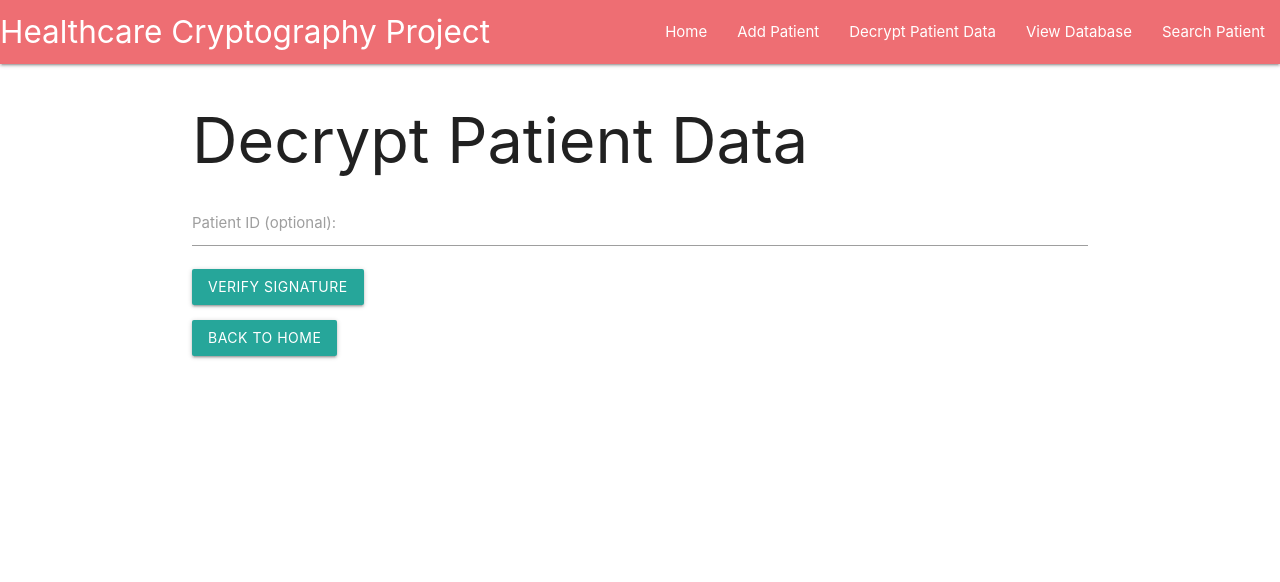
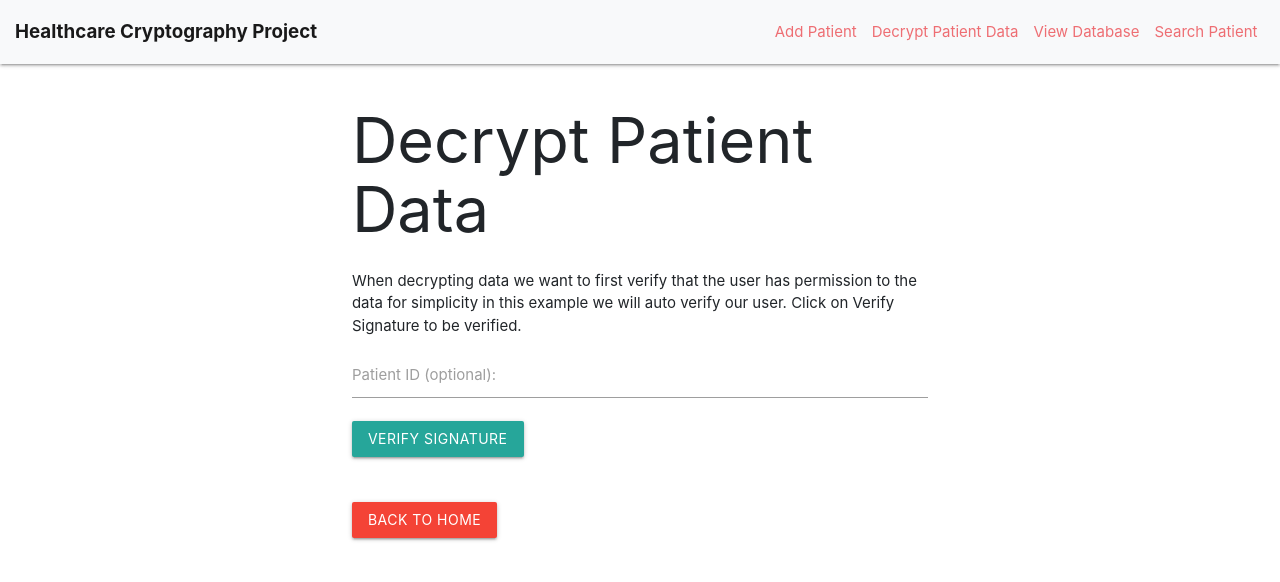
Before and after one commit to aa57c/CryptographyProject, a Flask app: page /decrypt_patient in a window 1280 px wide. Shown: the top 582 px of the page. Run offline with Flask 3, Linux system fonts and the light colour scheme; some libraries are stand-ins or nearby versions.

Commit message:
views compleate and decryption improvement

```diff
--- a/app.py
+++ b/app.py
@@ -16,6 +16,7 @@
 
 # Initialize Flask application
 app = Flask(__name__)
+# app = Flask(__name__, static_folder='app/static')
 app.secret_key = 'your_secret_key'  # Set a secret key for session management
 
 # AES Encryption
@@ -98,6 +99,7 @@
 def verify_patient():
     if request.method == 'POST':
         patient_id = request.form.get('patient_id')
+
         if patient_id:
             stored_data = search_patient_by_id_in_postgres(patient_id)
         else:
@@ -107,7 +109,7 @@
             flash("No data found with the provided ID.")
             return redirect(url_for('home'))
 
-        patient_name, aes_encrypted_data, pqc_encrypted_key, ecc_signature, ecc_verifying_key, pqc_private_key = stored_data
+        patient_id, patient_name, aes_encrypted_data, pqc_encrypted_key, ecc_signature, ecc_verifying_key, pqc_private_key = stored_data
 
         # Decode data from storage
         ecc_signature = base64.b64decode(ecc_signature)
@@ -117,14 +119,14 @@
             # Verify the signature using ECC
             if ecc_verify(ecc_signature, aes_encrypted_data.encode('utf-8'), ecc_verifying_key):
                 flash('Signature verified. You can now decrypt the data.')
-                return render_template('decrypt_patient.html', verified=True, patient_id=patient_id)
+                return render_template('decrypt_patient.html', verified=True, patient_id=patient_id, patient_name=patient_name, aes_encrypted_data=aes_encrypted_data)
             else:
                 flash('Signature verification failed. Data integrity could not be confirmed.')
                 return redirect(url_for('home'))
         except Exception as e:
             flash(f"An error occurred: {str(e)}")
             return redirect(url_for('home'))
-    return render_template('verify_patient.html')
+    return render_template('verify_patient.html', patient_name=patient_name, aes_encrypted_data=aes_encrypted_data)
 
 # Route to retrieve and decrypt patient data from the database
 @app.route('/decrypt_patient', methods=['GET', 'POST'])
@@ -144,7 +146,7 @@
                 flash("No data found with the provided ID.")
                 return render_template('decrypt_patient.html')
 
-            patient_name, aes_encrypted_data, pqc_encrypted_key, ecc_signature, ecc_verifying_key, pqc_private_key = stored_data
+            patient_id, patient_name, aes_encrypted_data, pqc_encrypted_key, ecc_signature, ecc_verifying_key, pqc_private_key = stored_data
 
             # Decode data from storage
             pqc_encrypted_key = base64.b64decode(pqc_encrypted_key)
@@ -160,7 +162,7 @@
                 # Flash a success message
                 flash('Patient data has been successfully decrypted!')
 
-                return render_template('decrypt_patient.html', patient_name=patient_name, data=decrypted_text, verified=True)
+                return render_template('decrypt_patient.html', patient_name=patient_name, data=decrypted_text, aes_encrypted_data=aes_encrypted_data, verified=True)
             except Exception as e:
                 flash(f"An error occurred: {str(e)}")
                 return render_template('decrypt_patient.html')
--- a/postgres_interaction.py
+++ b/postgres_interaction.py
@@ -84,7 +84,7 @@
 
         # Retrieve the latest patient entry from the table
         cur.execute("""
-            SELECT patient_name, aes_encrypted_data, pqc_encrypted_key, ecc_signature, ecc_verifying_key, pqc_private_key
+            SELECT id, patient_name, aes_encrypted_data, pqc_encrypted_key, ecc_signature, ecc_verifying_key, pqc_private_key
             FROM patient_data ORDER BY id DESC LIMIT 1
         """)
         result = cur.fetchone()
--- /dev/null
+++ b/static/style.css
@@ -0,0 +1,17 @@
+.navbar-brand {
+    font-size: 1.5rem;
+    font-weight: bold;
+}
+
+.nav-link {
+    color: #ee6e73 !important; /* Bootstrap's default primary color */
+}
+
+/* style.css*/
+
+body {
+    background-color: rgb(20, 40, 60);
+    color: rgb(240, 248, 255);
+    font-family: "Helvetica", "Arial", sans-serif;
+    font-size: 1.3em;
+}
--- a/templates/decrypt_patient.html
+++ b/templates/decrypt_patient.html
@@ -1,47 +1,10 @@
-<!doctype html>
-<html lang="en">
-<head>
-    <meta charset="UTF-8">
-    <title>Decrypt Patient Data</title>
-    <!-- Materialize CSS -->
-    <link href="https://cdnjs.cloudflare.com/ajax/libs/materialize/1.0.0/css/materialize.min.css" rel="stylesheet">
-</head>
-<body>
-    <!-- Navbar -->
-    <nav>
-        <div class="nav-wrapper">
-            <a href="#" class="brand-logo">Healthcare Cryptography Project</a>
-            <ul id="nav-mobile" class="right hide-on-med-and-down">
-                <li><a href="{{ url_for('home') }}">Home</a></li>
-                <li><a href="{{ url_for('add_patient') }}">Add Patient</a></li>
-                <li><a href="{{ url_for('decrypt_patient') }}">Decrypt Patient Data</a></li>
-                <li><a href="{{ url_for('view_database') }}">View Database</a></li>
-                <li><a href="{{ url_for('search_patient') }}">Search Patient</a></li>
-            </ul>
-        </div>
-    </nav>
+{% extends "index.html" %}
+
+{% block title %}Home - Healthcare Cryptography Project{% endblock %}
+
+{% block content %}
 
     <div class="container">
-        <h1>Decrypt Patient Data</h1>
-        <form method="post" action="/verify_patient">
-            <div class="input-field">
-                <label for="patient_id">Patient ID (optional):</label>
-                <input type="text" id="patient_id" name="patient_id">
-            </div>
-            <button class="btn" type="submit">Verify Signature</button>
-        </form>
-
-        {% if verified %}
-        <form method="post" action="/decrypt_patient">
-            <input type="hidden" name="patient_id" value="{{ patient_id }}">
-            <button class="btn" type="submit" name="decrypt">Decrypt</button>
-        </form>
-        {% endif %}
-
-        <p>{{ data }}</p>
-
-        <a href="{{ url_for('home') }}" class="btn">Back to Home</a>
-
         <!-- Display flashed messages -->
         {% with messages = get_flashed_messages() %}
             {% if messages %}
@@ -54,6 +17,50 @@
                 </div>
             {% endif %}
         {% endwith %}
+
+        <h1>Decrypt Patient Data</h1>
+
+        <p>When decrypting data we want to first verify that the user has permission to the data
+            for simplicity in this example we will auto verify our user. Click on Verify Signature
+             to be verified.</p>
+
+        <form method="post" action="/verify_patient">
+            <div class="input-field">
+                <label for="patient_id">Patient ID (optional):</label>
+                <input type="text" id="patient_id" name="patient_id">
+            </div>
+            <button class="btn" type="submit">Verify Signature</button>
+        </form>
+
+
+        {% if verified %}
+        <div class="mt-5 mb-5 container border">
+            <h6>The Signature has been verified for patient: </h6>
+            <p style="word-break: break-all"> {{ patient_name }} </p>
+            <h6> Encrypted data display below: </h6>
+            <p style="word-break: break-all"> {{ aes_encrypted_data }}</p>
+        </div>
+
+
+        <form method="post" action="/decrypt_patient" class="mt-5">
+            <input type="hidden" name="patient_id" value="{{ patient_id }}">
+            <button class="btn" type="submit" name="decrypt">Decrypt</button>
+        </form>
+        {% endif %}
+
+        {% if data %}
+        <div class="mt-5 mb-5">
+            <h5> The data collected and decripted is: </h5>
+            <div class="m-4 container border">
+                <h6>Patient Name: </h6>
+                <p style="word-break: break-all">{{ patient_name }}</p>
+                <h6>Patient Data: </h6>
+                <pstyle="word-break: break-all">{{ data }}</p>
+            </div>
+        </div>
+        {% endif %}
+
+        <a href="{{ url_for('home') }}" class="btn red mt-5 mb-5">Back to Home</a>
     </div>
 
     <!-- Materialize JavaScript -->
@@ -63,5 +70,5 @@
             M.AutoInit();
         });
     </script>
-</body>
-</html>
+
+{% endblock %}
--- a/templates/index.html
+++ b/templates/index.html
@@ -1,12 +1,47 @@
 <!DOCTYPE html>
-
 <html lang="en">
 <head>
     <meta charset="UTF-8">
-    <title>Flask Docker</title>
+    <meta name="viewport" content="width=device-width, initial-scale=1.0">
+    <title>{% block title %}Healthcare Cryptography Project{% endblock %}</title>
+
+    <link rel= "stylesheet" type= "text/css" href= "{{ url_for('static',filename='style.css') }}">
+    <!-- Bootstrap CSS -->
+    <link href="https://stackpath.bootstrapcdn.com/bootstrap/4.5.2/css/bootstrap.min.css" rel="stylesheet">
+
+    <!-- Bootstrap JS, Popper.js, and jQuery -->
+    <script src="https://code.jquery.com/jquery-3.5.1.slim.min.js"></script>
+    <script src="https://cdn.jsdelivr.net/npm/@popperjs/core@2.0.7/dist/umd/popper.min.js"></script>
+    <script src="https://stackpath.bootstrapcdn.com/bootstrap/4.5.2/js/bootstrap.min.js"></script>
+    <link href="https://cdnjs.cloudflare.com/ajax/libs/materialize/1.0.0/css/materialize.min.css" rel="stylesheet">
+
 </head>
 <body>
-    <h1>This web app uses Phyton, Flask and docker to easily run</h1>
-    <h1> Lest code our app here</h1>
+    <nav class="navbar navbar-expand-lg navbar-light bg-light">
+        <a class="navbar-brand" href="/">Healthcare Cryptography Project</a>
+        <button class="navbar-toggler" type="button" data-toggle="collapse" data-target="#navbarNav" aria-controls="navbarNav" aria-expanded="false" aria-label="Toggle navigation">
+            <span class="navbar-toggler-icon"></span>
+        </button>
+        <div class="collapse navbar-collapse" id="navbarNav">
+            <ul class="navbar-nav ml-auto">
+                <li class="nav-item">
+                    <a class="nav-link" href="{{ url_for('add_patient') }}">Add Patient</a>
+                </li>
+                <li class="nav-item">
+                    <a class="nav-link" href="{{ url_for('decrypt_patient') }}">Decrypt Patient Data</a>
+                </li>
+                <li class="nav-item">
+                    <a class="nav-link" href="{{ url_for('view_database') }}">View Database</a>
+                </li>
+                <li class="nav-item">
+                    <a class="nav-link" href="{{ url_for('search_patient') }}">Search Patient</a>
+                </li>
+            </ul>
+        </div>
+    </nav>
+
+    <div class="container mt-4">
+        {% block content %}{% endblock %}
+    </div>
 </body>
 </html>
```
Also changed, not shown: templates/add_patient.html (+7 -25 lines), templates/database.html (+24 -44 lines), templates/home.html (+12 -20 lines), templates/search_patient.html (+8 -25 lines), templates/search_patient_results.html (+20 -37 lines), 1 other file.
